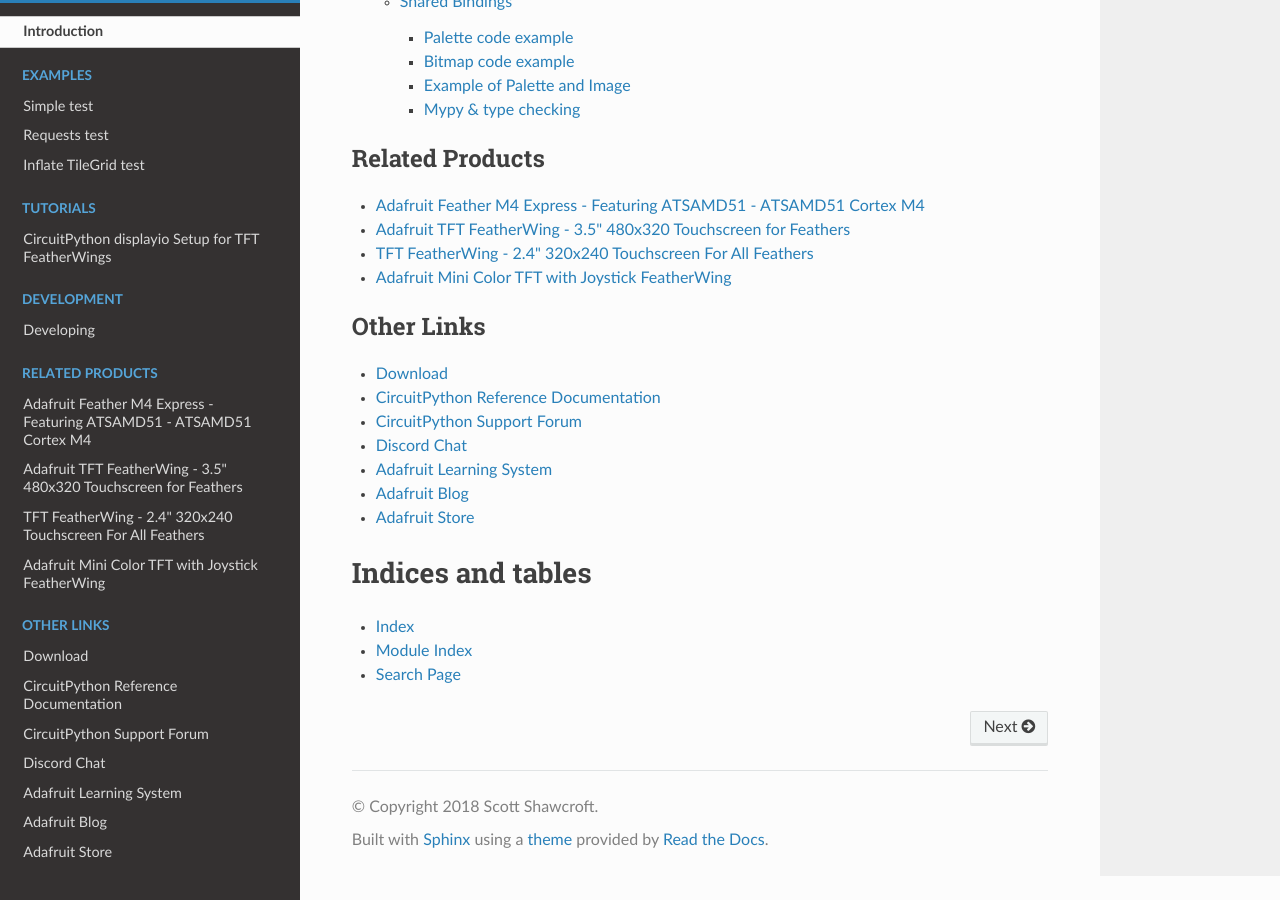
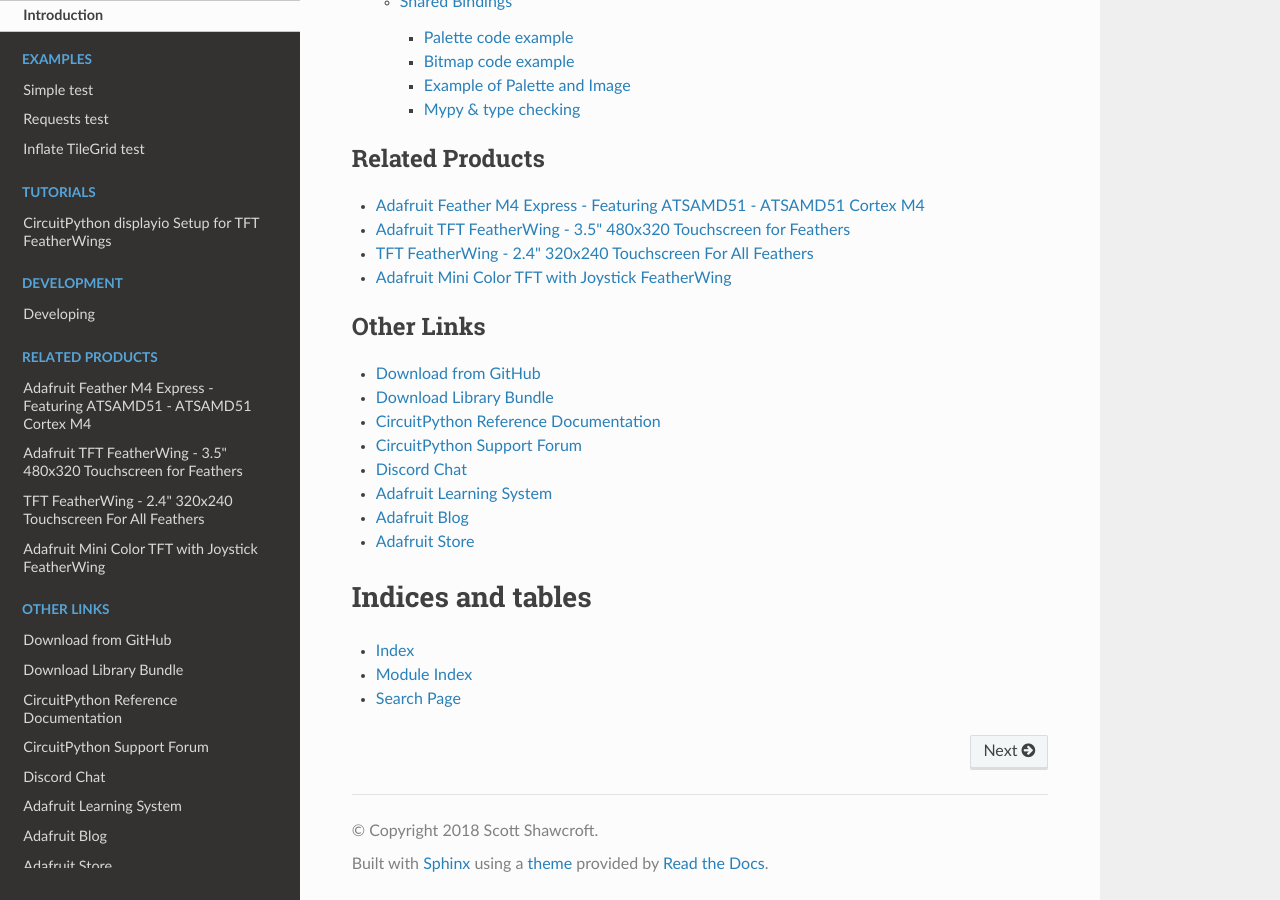
Before and after one commit to adafruit/Adafruit_CircuitPython_ImageLoad, a Sphinx documentation site: the page built from docs/index.rst, in a window 1280 px wide and 900 px high, scrolled down 1420 px. Built offline with Sphinx 7.4.7 and the Read the Docs theme 2.0.0, drawn with Linux system fonts in a browser that asks for light colours.

Commit message:
Added cp.org link to index.rst

```diff
--- a/docs/index.rst
+++ b/docs/index.rst
@@ -42,7 +42,8 @@
 .. toctree::
     :caption: Other Links
 
-    Download <https://github.com/adafruit/Adafruit_CircuitPython_ImageLoad/releases/latest>
+    Download from GitHub <https://github.com/adafruit/Adafruit_CircuitPython_ImageLoad/releases/latest>
+    Download Library Bundle <https://circuitpython.org/libraries>
     CircuitPython Reference Documentation <https://docs.circuitpython.org>
     CircuitPython Support Forum <https://forums.adafruit.com/viewforum.php?f=60>
     Discord Chat <https://adafru.it/discord>
```
